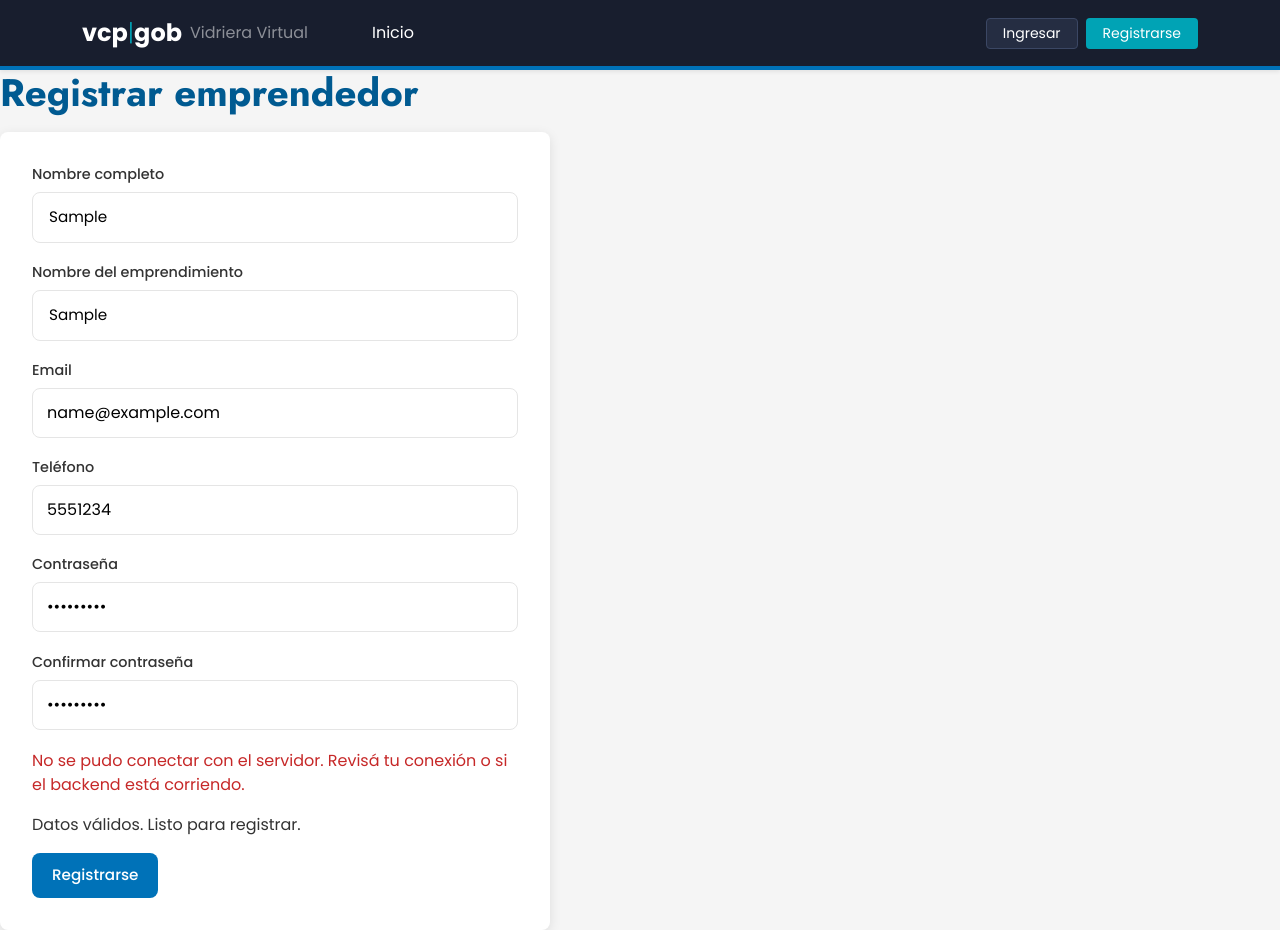
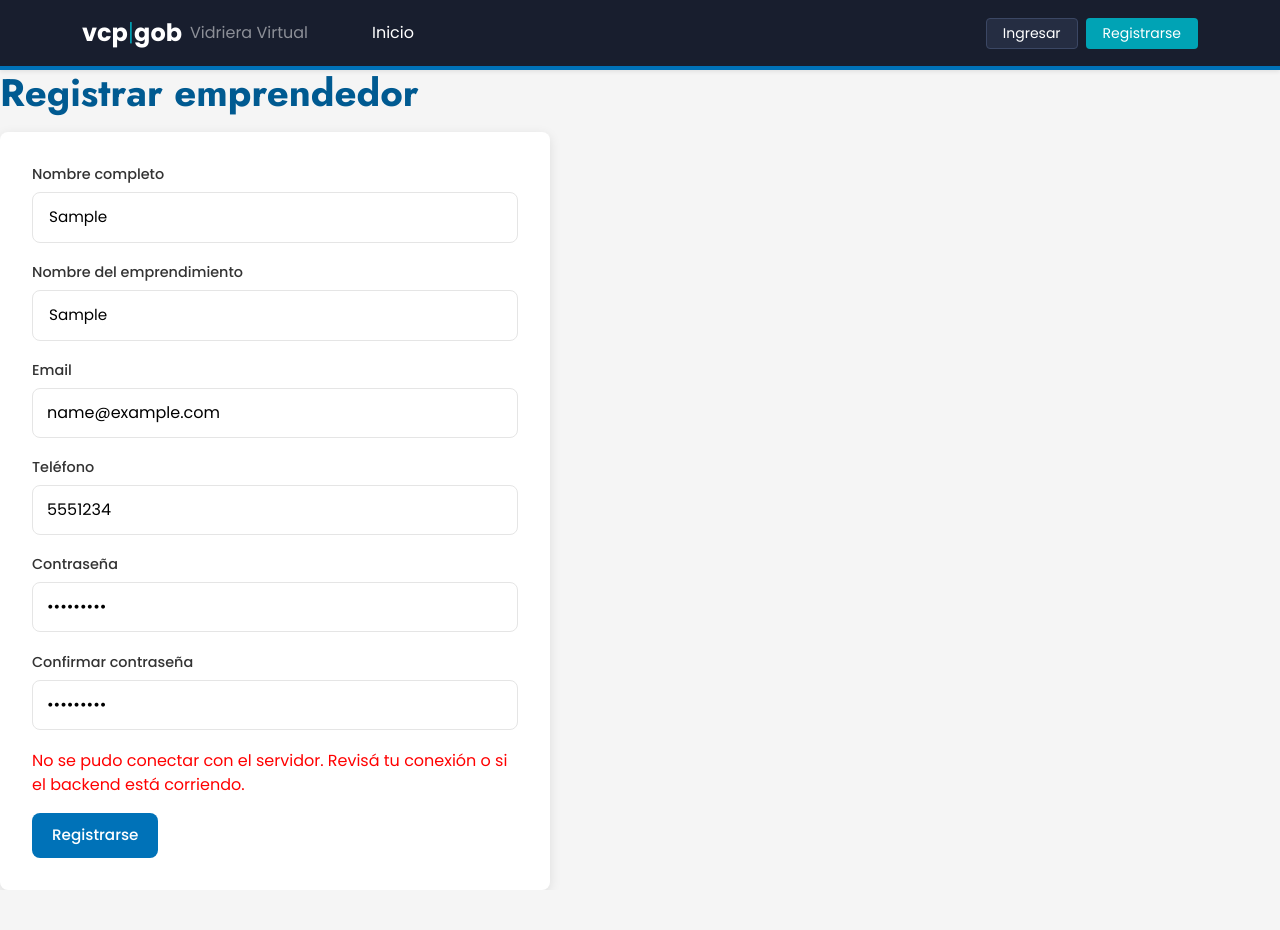
Before and after one commit to gustavoloyola287/vidriera-emprendedores, a React (Vite) app in the folder frontend/: page /registro in a window 1280 px wide. Both pictures are taken after typing "Sample", "Sample", "name@example.com", "5551234", "Sample123", "Sample123" into the empty fields and a click on the button "Registrarse". After the commit the page ends 890 px from the top, so only its background shows below. Built offline with nearby package versions, Linux system fonts and the light colour scheme; no server answers.

Commit message:
registroemprendedores.tsx

```diff
--- a/frontend/src/Page/RegistroEmprendedor.tsx
+++ b/frontend/src/Page/RegistroEmprendedor.tsx
@@ -56,9 +56,7 @@ function RegistroEmprendedor() {
 
         setCargando(true);
         setMensaje("");
-
-        // Acá después conectamos con el backend
-        // mediante POST /auth/register
+        setError("");
 
         try {
             const respuesta = await fetch('http://localhost:8080/auth/register', {
@@ -73,30 +71,30 @@ function RegistroEmprendedor() {
                 })
             });
 
-    // 1. Detección de Error HTTP (Ej: 400 Bad Request)
             if (!respuesta.ok) {
                 const mensajeError = await respuesta.text();
-        // Lanzamos el error para que salte al catch
                 throw new Error(mensajeError || "El email ya está registrado o los datos son inválidos.");
             }
 
-    // Si llega acá, es un status 200/201 OK
             setMensaje("¡Registro exitoso! Ya podés iniciar sesión.");
 
+            // Limpiar formulario al registrar con éxito
+            setNombreCompleto("");
+            setNombreEmprendimiento("");
+            setEmail("");
+            setTelefono("");
+            setClave("");
+            setConfirmarClave("");
+
         } catch (err: any) {
-    // 2. Detección de Error de Red o Excepción
-    // Si err proviene de red, dirá "Failed to fetch"
             if (err.message === "Failed to fetch") {
                 setError("No se pudo conectar con el servidor. Revisá tu conexión o si el backend está corriendo.");
             } else {
-        // Muestra el mensaje del backend (Ej: 400 Bad Request)
                 setError(err.message);
             }
         } finally {
             setCargando(false);
         }
-        setMensaje("Datos válidos. Listo para registrar.");
-        setCargando(false);
     }
 
     return (
@@ -104,7 +102,6 @@ function RegistroEmprendedor() {
             <h1>Registrar emprendedor</h1>
 
             <form onSubmit={manejarSubmit}>
-
                 <div>
                     <label htmlFor="nombreCompleto">Nombre completo</label>
                     <input
@@ -112,9 +109,7 @@ function RegistroEmprendedor() {
                         name="nombreCompleto"
                         type="text"
                         value={nombreCompleto}
-                        onChange={(event) =>
-                            setNombreCompleto(event.target.value)
-                        }
+                        onChange={(event) => setNombreCompleto(event.target.value)}
                     />
                 </div>
 
@@ -125,9 +120,7 @@ function RegistroEmprendedor() {
                         name="nombreEmprendimiento"
                         type="text"
                         value={nombreEmprendimiento}
-                        onChange={(event) =>
-                            setNombreEmprendimiento(event.target.value)
-                        }
+                        onChange={(event) => setNombreEmprendimiento(event.target.value)}
                     />
                 </div>
 
@@ -138,9 +131,7 @@ function RegistroEmprendedor() {
                         name="email"
                         type="email"
                         value={email}
-                        onChange={(event) =>
-                            setEmail(event.target.value)
-                        }
+                        onChange={(event) => setEmail(event.target.value)}
                     />
                 </div>
 
@@ -151,9 +142,7 @@ function RegistroEmprendedor() {
                         name="telefono"
                         type="tel"
                         value={telefono}
-                        onChange={(event) =>
-                            setTelefono(event.target.value)
-                        }
+                        onChange={(event) => setTelefono(event.target.value)}
                     />
                 </div>
 
@@ -164,9 +153,7 @@ function RegistroEmprendedor() {
                         name="password"
                         type="password"
                         value={clave}
-                        onChange={(event) =>
-                            setClave(event.target.value)
-                        }
+                        onChange={(event) => setClave(event.target.value)}
                     />
                 </div>
 
@@ -177,20 +164,19 @@ function RegistroEmprendedor() {
                         name="confirmarClave"
                         type="password"
                         value={confirmarClave}
-                        onChange={(event) =>
-                            setConfirmarClave(event.target.value)
-                        }
+                        onChange={(event) => setConfirmarClave(event.target.value)}
                     />
                 </div>
 
-                {error && <p>{error}</p>}
+                {/* Mensaje de Error (Rojo) */}
+                {error && <p style={{ color: "red" }}>{error}</p>}
 
-                {mensaje && <p>{mensaje}</p>}
+                {/* Mensaje de Éxito (Verde) */}
+                {mensaje && <p style={{ color: "green" }}>{mensaje}</p>}
 
                 <button type="submit" disabled={cargando}>
                     {cargando ? "Registrando..." : "Registrarse"}
                 </button>
-
             </form>
         </div>
     );
```
Lines whose indentation alone changed are shown as unchanged.
